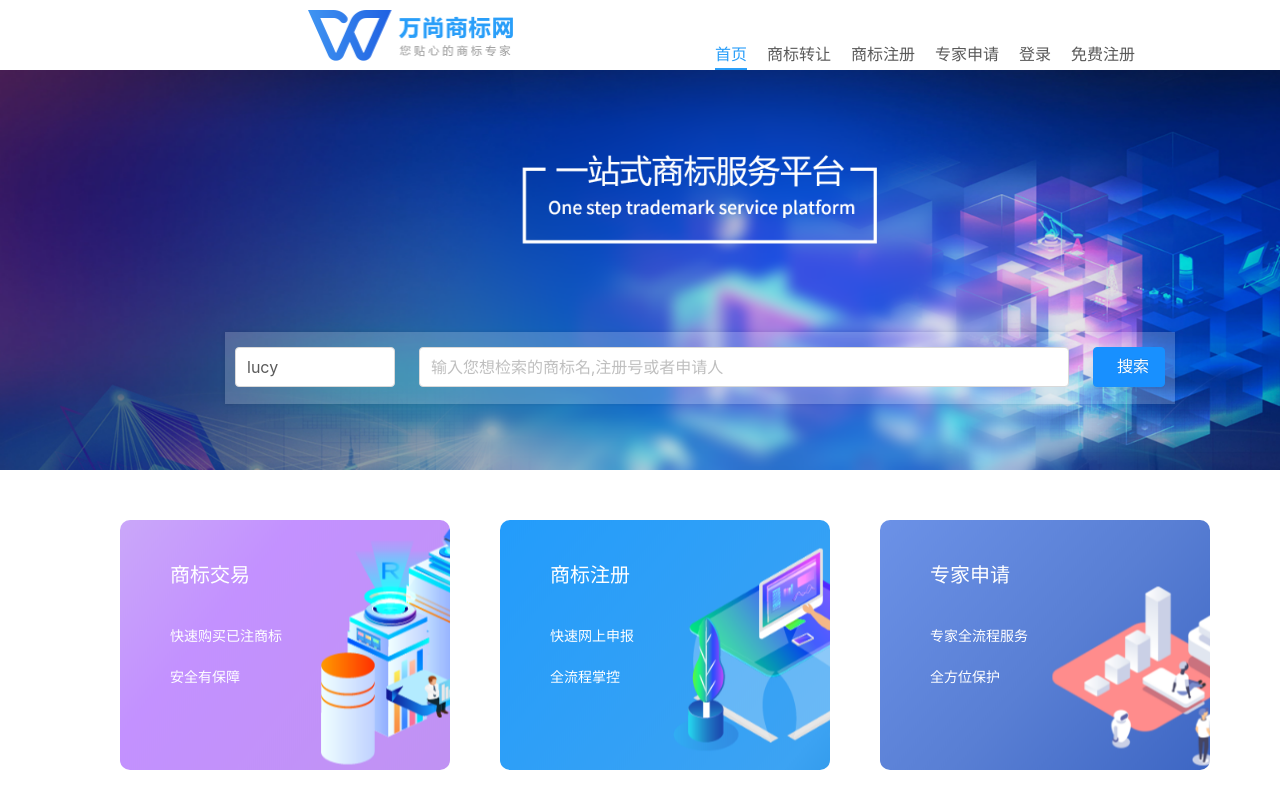
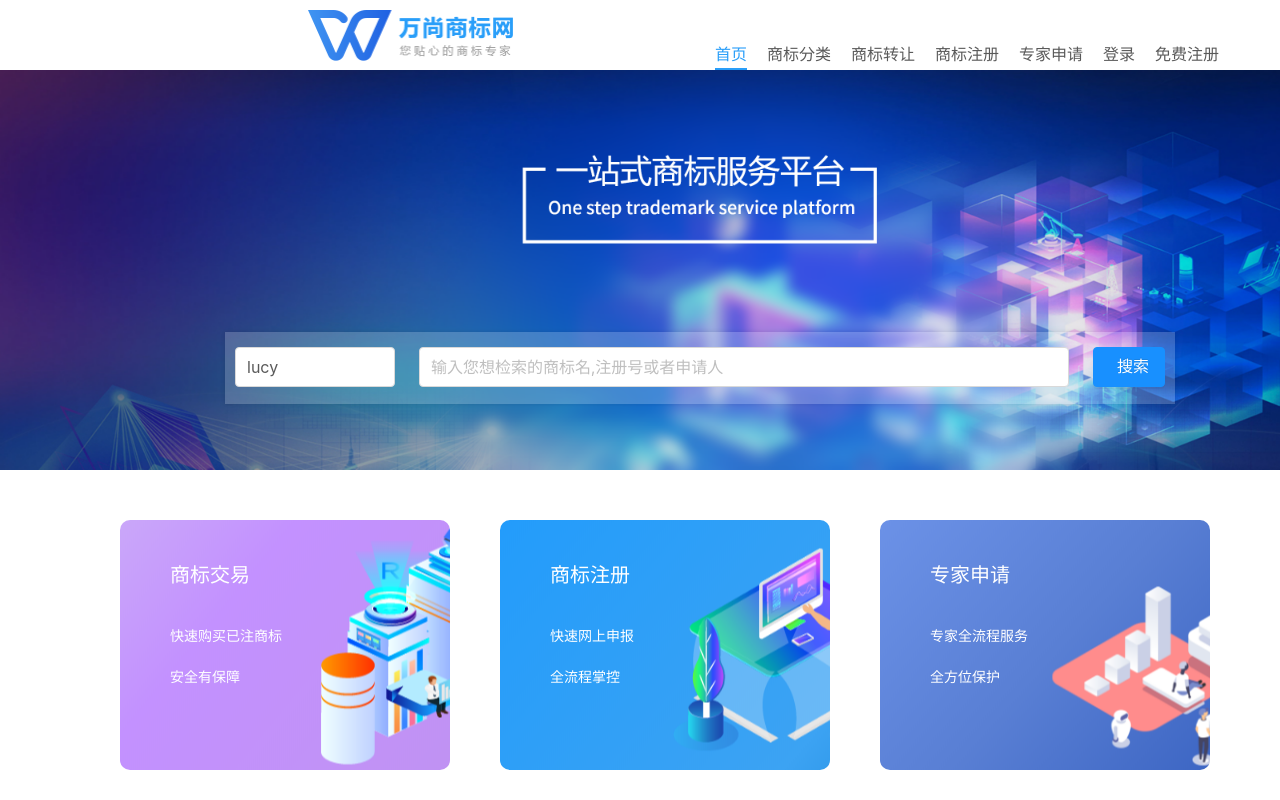
Before and after one commit to milei1995/tradeMarkWeiSheng, a Vue app: page /trademarkBuy#/home in a window 1280 px wide. Shown: the top 800 px of the page. Built offline with nearby package versions, Linux system fonts and the light colour scheme.

Commit message:
1/13 17:34

```diff
--- a/src/components/GlobalFooter.vue
+++ b/src/components/GlobalFooter.vue
@@ -1,5 +1,5 @@
 <template>
-  <div class="globalFooter">
+  <div v-if='isShow' class="globalFooter">
     <div class="globalFooter-part1">
       <img src="../bannerAndIcon/global-logo.png" class="globalFooter-part1-img" />
     </div>
@@ -33,9 +33,21 @@ export default {
           icon: "address"
         },
         { title: "技术支持", value: "嘉兴微胜科技有限公司", icon: "desktop" }
-      ]
+      ],
+      isShow:true
     };
-  }
+  },
+   watch:{
+    $route(to,from){
+         console.log(to,from)
+         console.log(to.name)
+         if(to.name==='login'||to.name==='userRegister'){
+           this.isShow=false
+         }else{
+           this.isShow=true
+         }
+    }
+   },
 };
 </script>
 
--- a/src/components/GlobalHeader.vue
+++ b/src/components/GlobalHeader.vue
@@ -1,13 +1,13 @@
 <template>
-  <div class="globalHeader">
+  <div v-if='isShow' class="globalHeader">
     <img src="../bannerAndIcon/login-logo2.png" class="globalHeader-logo" />
     <div class="globalHearder-nav">
       <div
         class="globalHeader-nav-item"
         v-for="(item,index) in nav"
         :key="index"
-        @click="chooseCategory(index)"
-        :class="{active:categoryIndex==index}"
+        @click="chooseCategory(item.path)"
+        :class="{active:item.path===$route.path}"
       >{{item.name}}</div>
     </div>
   </div>
@@ -21,36 +21,54 @@ export default {
       nav: [
         {
           name: "首页",
-          path: "home"
+          path: "/home",
+        },
+        {
+          name:'商标分类',
+          path:'/trademarkCategory'
         },
         {
           name: "商标转让",
-          path: "1111"
+          path: "/trademarkList",
         },
         {
           name: "商标注册",
-          path: "2222"
+          path: "/trademarkBuy/writeTrademarkInfo",
         },
         {
           name: "专家申请",
-          path: "3333"
+          path: "/expertApplication",
         },
         {
           name: "登录",
-          path: "login"
+          path: "/login",
         },
         {
           name: "免费注册",
-          path: "4444"
+          path: "/userRegister",
         }
       ],
+      isShow:true,
       categoryIndex: 0
     };
   },
+   watch:{
+    $route(to,from){
+         console.log(to,from)
+         console.log(to.name)
+         if(to.name==='login'||to.name==='userRegister'){
+           this.isShow=false
+         }else{
+           this.isShow=true
+         }
+    }
+   },
   methods: {
-    chooseCategory(index) {
-      console.log(index);
-      this.categoryIndex = index;
+    chooseCategory(path) {
+      // console.log(index);
+      console.log(path)
+      // this.categoryIndex = index;
+      this.$router.push({path:path})
     }
   }
 };
--- a/src/components/TrademarkHomeContent.vue
+++ b/src/components/TrademarkHomeContent.vue
@@ -9,7 +9,7 @@
         >快速购买已注商标</div>
         <div class="content-1-item-3" style="font-size:14px;margin-top:20px;margin-left:50px;">安全有保障</div>
       </div>
-      <div class="content-1-item2">
+      <div class="content-1-item2" @click='toTrademarkBuy()'>
         <div class="content-1-item-1" style="font-size:20px;margin-top:40px;margin-left:50px;">商标注册</div>
         <div
           class="content-1-item-2"
@@ -17,7 +17,7 @@
         >快速网上申报</div>
         <div class="content-1-item-3" style="font-size:14px;margin-top:20px;margin-left:50px;">全流程掌控</div>
       </div>
-      <div class="content-1-item3">
+      <div class="content-1-item3" @click='toExpertApplication()'>
         <div class="content-1-item-1" style="font-size:20px;margin-top:40px;margin-left:50px;">专家申请</div>
         <div
           class="content-1-item-2"
@@ -132,6 +132,12 @@ export default {
   methods: {
     toTrademarkCategory() {
       this.$router.push({ path: "/trademarkCategory" });
+    },
+    toTrademarkBuy(){
+       this.$router.push({ path: "/trademarkBuy" });
+    },
+    toExpertApplication(){
+        this.$router.push({ path: "/expertapplication" });
     }
   }
 };
--- a/src/router/index.js
+++ b/src/router/index.js
@@ -31,6 +31,11 @@ const routes = [
        component:TrademarkBuy,
        children:[
            {
+               path:'/trademarkBuy',
+               name:'trademarkBuy',
+               redirect:'/trademarkBuy/writeTrademarkInfo'
+           },
+           {
                path:'/trademarkBuy/writeTrademarkInfo',
                name:'writeTrademarkInfo',
                component:WriteTrademarkInfo
@@ -53,7 +58,7 @@ const routes = [
        ]
     },
     {
-       path:'/expertapplication',
+       path:'/expertApplication',
        name:'expertApplication',
        component:ExpertApplication
     },
--- a/src/views/Login/Login.vue
+++ b/src/views/Login/Login.vue
@@ -11,14 +11,24 @@
       <a-icon type="lock" class="login-content-possword-icon" />
       <div class="login-content-tip">忘记密码？</div>
       <a-button class='login-button'>登录</a-button>
-      <div class='toregister'>立即免费注册>>></div>
+      <div class='toregister' @click='toUserRegister'>立即免费注册>>></div>
     </div>
   </div>
 </template>
 
 <script>
 export default {
-  name: "login"
+  name: "login",
+  data(){
+    return{
+
+    }
+  },
+  methods:{
+    toUserRegister(){
+      this.$router.push({path:'/userRegister'})
+    }
+  }
 };
 </script>
 
```
